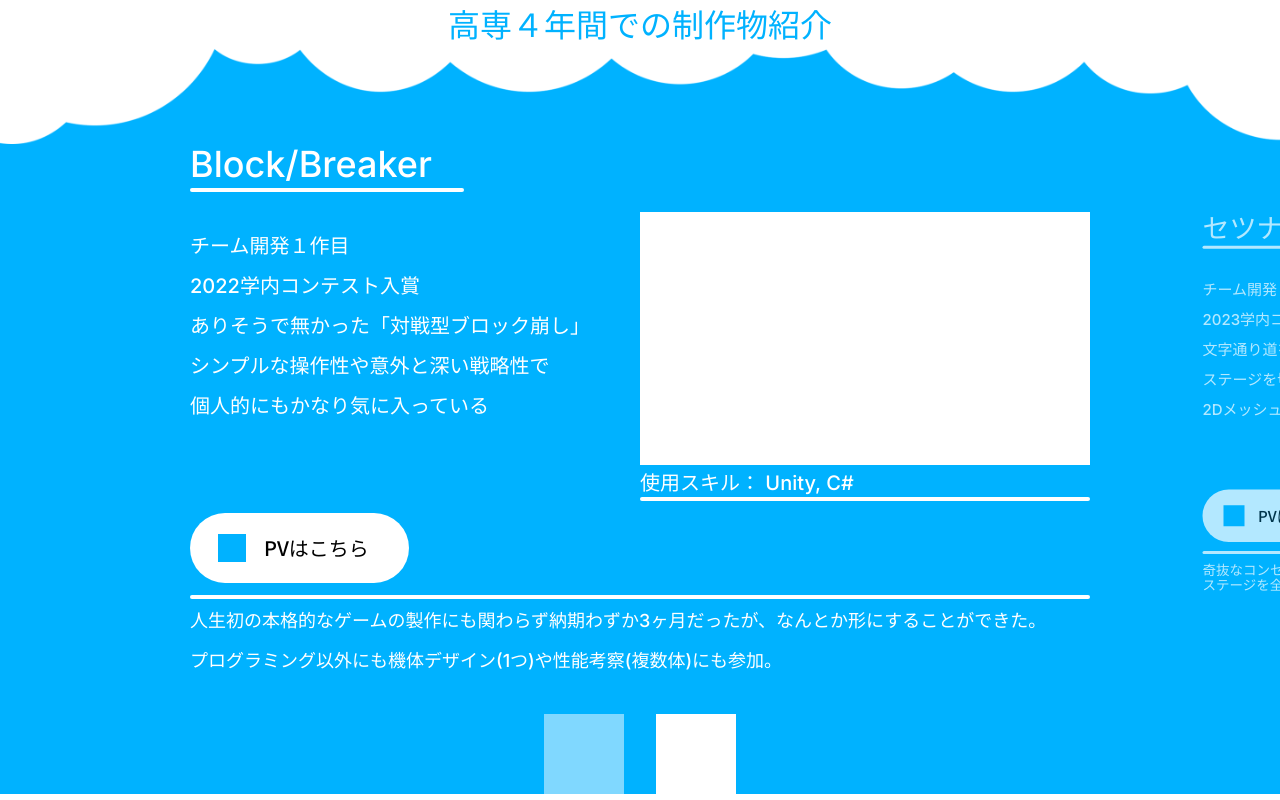
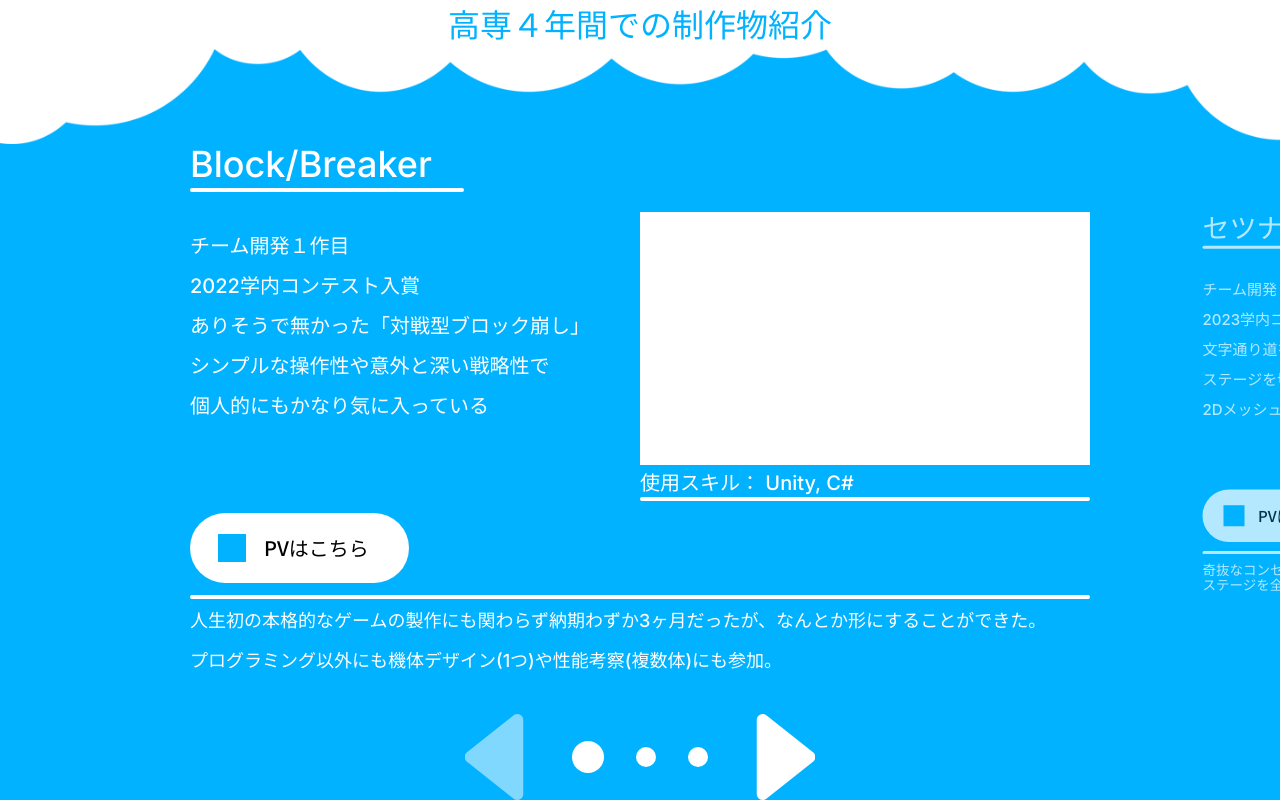
Before and after one commit to matsuriku420/portfolio, a Next.js app: page / in a window 1280 px wide. Shown: the part 1815-2615 px from the top of the page. Built offline with nearby package versions, Linux system fonts and the light colour scheme.

Commit message:
works/カルーセルにインジケーター追加

```diff
--- a/src/components/works/parts/worksProductCardCarousel.tsx
+++ b/src/components/works/parts/worksProductCardCarousel.tsx
@@ -3,6 +3,7 @@
 import { WorksProps } from "@/datas/worksDatas";
 import React, { useState } from "react";
 import { ProductCard } from "./worksProductCard";
+import { RImage, triangleProps } from "@/datas/imageComponents";
 
 type props = {
   works: WorksProps[];
@@ -11,8 +12,10 @@ type props = {
 
 export const ProductCardCarousel: React.FC<props> = (props) => {
   const [page, SetPageCount] = useState(0);
-  const buttonClassName = "size-20 bg-secondary";
+  const transitionDuration = 300;
+  const buttonClassName = "flex size-14 lg:size-fit transition-all";
   const buttonDisableClassName = "opacity-50 pointer-events-none";
+  const buttonImageScale = 0.5;
 
   return (
     <div
@@ -22,10 +25,11 @@ export const ProductCardCarousel: React.FC<props> = (props) => {
         {props.works.map((work, index) => (
           <div
             key={index}
-            className={`size-full transition-all duration-300 ${
+            className={`size-full transition-all ${
               index != page ? "scale-75 pointer-events-none opacity-70" : ""
             }`}
             style={{
+              transitionDuration: `${transitionDuration}ms`,
               translate: `${100 * (index - page)}%`,
               gridColumnStart: 1,
               gridRowStart: 1,
@@ -35,20 +39,40 @@ export const ProductCardCarousel: React.FC<props> = (props) => {
           </div>
         ))}
       </div>
-      <div className="flex flex-row gap-8">
+      <div className="flex flex-row items-center gap-12">
         <button
           onClick={() => SetPageCount((old) => old - 1)}
-          className={page <= 0 ? buttonDisableClassName : ""}
+          className={`${buttonClassName} ${
+            page <= 0 ? buttonDisableClassName : ""
+          }`}
+          style={{ transitionDuration: `${transitionDuration}ms` }}
         >
-          <div className={buttonClassName} />
+          <RImage
+            data={triangleProps}
+            scale={buttonImageScale}
+            className="rotate-180"
+          />
         </button>
+        <div className="flex flex-row gap-8 items-center h-fit">
+          {props.works.map((value, index) => (
+            <button
+              key={index}
+              onClick={() => SetPageCount(index)}
+              className={`rounded-full bg-secondary transition-all ${
+                index === page ? "size-8" : "size-5"
+              }`}
+              style={{ transitionDuration: `${transitionDuration}ms` }}
+            />
+          ))}
+        </div>
         <button
           onClick={() => SetPageCount((old) => old + 1)}
-          className={
+          className={`${buttonClassName} ${
             page >= props.works.length - 1 ? buttonDisableClassName : ""
-          }
+          }`}
+          style={{ transitionDuration: `${transitionDuration}ms` }}
         >
-          <div className={buttonClassName} />
+          <RImage data={triangleProps} scale={buttonImageScale} />
         </button>
       </div>
     </div>
```
Also changed, not shown: public/images/triangle.png (added).
